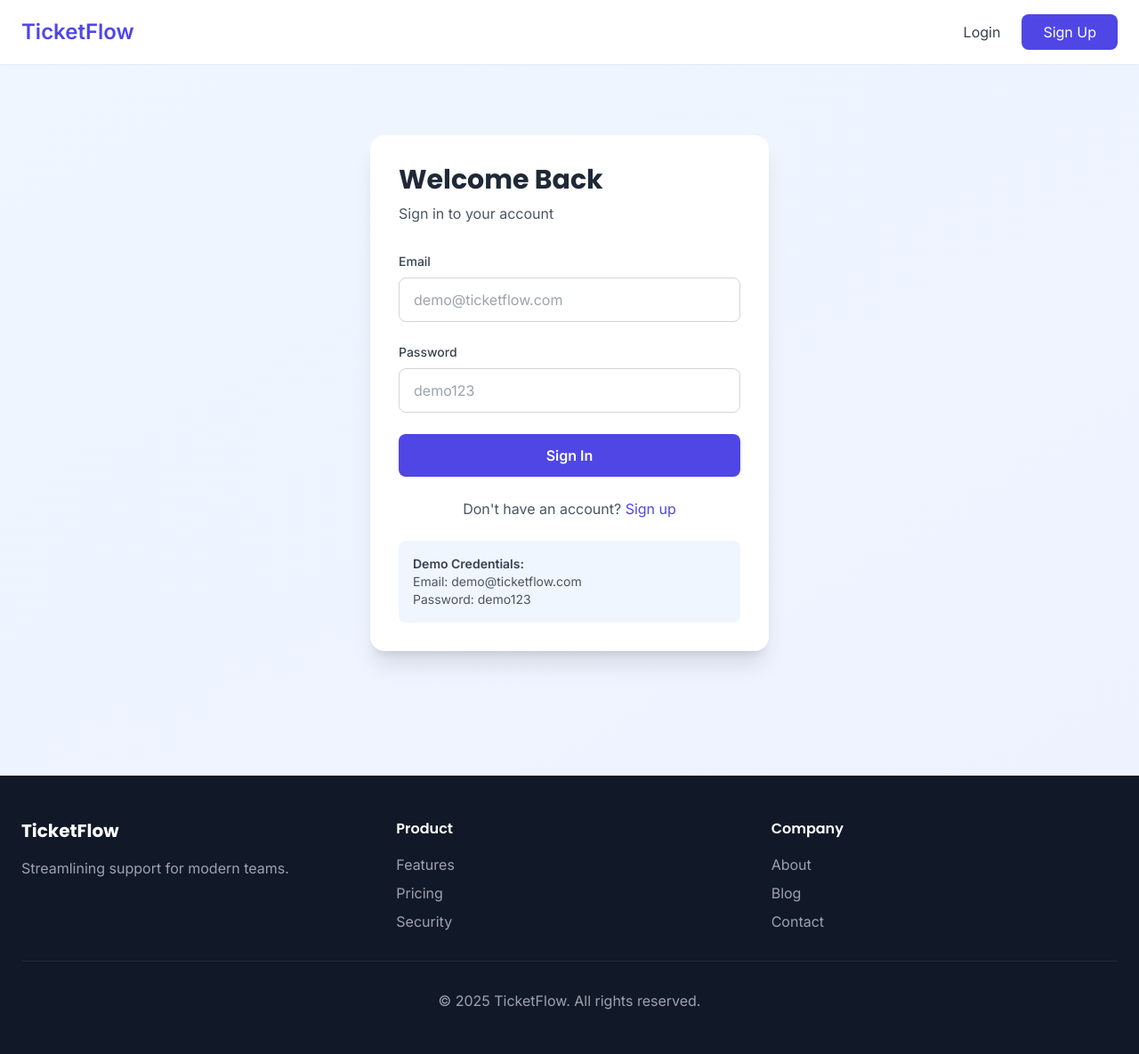
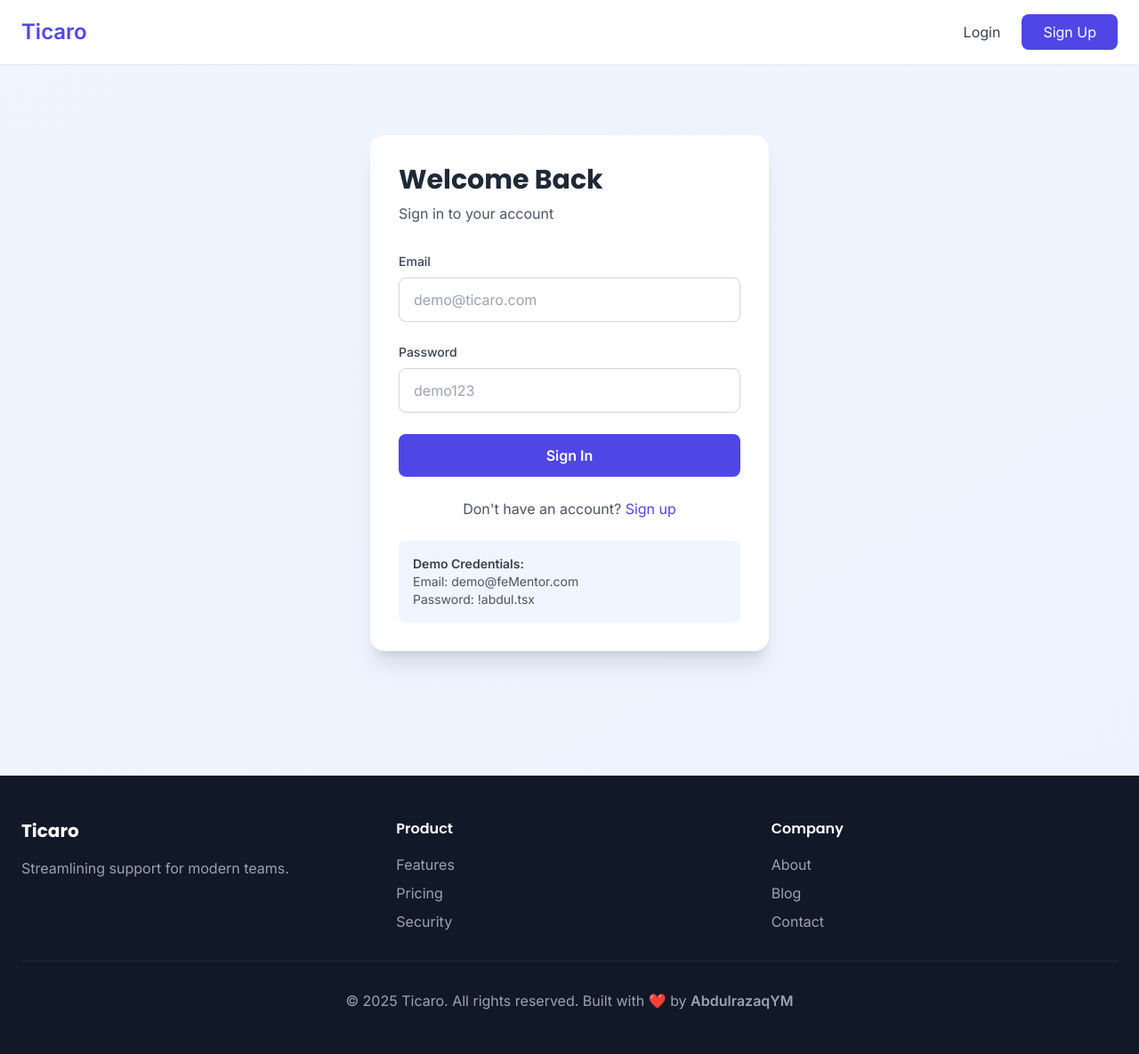
Before and after one commit to AbdulrazaqYusuf01/Ticaro-Twig, a PHP site: page /login in a window 1280 px wide. Shown: the whole page at 89% size. Run offline with PHP 8.4, Linux system fonts and the light colour scheme; some libraries are stand-ins or nearby versions.

Commit message:
final commit

```diff
--- a/config/config.php
+++ b/config/config.php
@@ -1,12 +1,12 @@
 <?php
 
 return [
-    'app_name' => 'TicketFlow',
+    'app_name' => 'Ticaro',
     'base_url' => 'http://localhost:8000',
     'storage_path' => __DIR__ . '/../storage',
     'templates_path' => __DIR__ . '/../templates',
     'demo_credentials' => [
-        'email' => 'demo@ticketflow.com',
-        'password' => 'demo123'
+        'email' => 'demo@feMentor.com',
+        'password' => '!abdul.tsx'
     ]
 ];
--- a/public/index.php
+++ b/public/index.php
@@ -7,21 +7,18 @@ use App\Controllers\AuthController;
 use App\Controllers\DashboardController;
 use App\Controllers\TicketController;
 
-// Initialize Twig
 $loader = new \Twig\Loader\FilesystemLoader(__DIR__ . '/../templates');
 $twig = new \Twig\Environment($loader, [
-    'cache' => false, // Disable cache for development
+    'cache' => false,
     'debug' => true
 ]);
 
-// Add debug extension
+
 $twig->addExtension(new \Twig\Extension\DebugExtension());
 
-// Simple routing
 $uri = parse_url($_SERVER['REQUEST_URI'], PHP_URL_PATH);
 $method = $_SERVER['REQUEST_METHOD'];
 
-// Route handling
 try {
     if ($uri === '/' && $method === 'GET') {
         $controller = new HomeController($twig);
--- a/src/Controllers/AuthController.php
+++ b/src/Controllers/AuthController.php
@@ -46,7 +46,7 @@ class AuthController extends BaseController
                 $this->setFlash('success', 'Login successful!');
                 $this->redirect('/dashboard');
             } else {
-                $errors['general'] = 'Invalid credentials. Try demo@ticketflow.com / demo123';
+                $errors['general'] = 'Invalid credentials. Try demo@ticaro.com / demo123';
             }
         }
 
--- a/src/Controllers/BaseController.php
+++ b/src/Controllers/BaseController.php
@@ -10,7 +10,7 @@ class BaseController
     {
         $this->twig = $twig;
 
-        // Start session if not already started
+
         if (session_status() === PHP_SESSION_NONE) {
             session_start();
         }
@@ -18,11 +18,11 @@ class BaseController
 
     protected function render($template, $data = [])
     {
-        // Add global data available to all templates
+
         $data['user'] = $_SESSION['user'] ?? null;
         $data['flash'] = $_SESSION['flash'] ?? [];
 
-        // Clear flash messages after displaying
+
         unset($_SESSION['flash']);
 
         return $this->twig->render($template, $data);
--- a/src/Database/Database.php
+++ b/src/Database/Database.php
@@ -11,12 +11,10 @@ class Database
     {
         $this->storagePath = __DIR__ . '/../../storage/';
 
-        // Create storage directory if it doesn't exist
-        if (!is_dir($this->storagePath)) {
+            if (!is_dir($this->storagePath)) {
             mkdir($this->storagePath, 0777, true);
         }
 
-        // Initialize empty files if they don't exist
         $this->initializeStorage();
     }
 
@@ -39,7 +37,7 @@ class Database
             }
         }
 
-        // Initialize default tickets
+
         $ticketsFile = $this->storagePath . 'tickets.json';
         $tickets = json_decode(file_get_contents($ticketsFile), true);
 
--- a/templates/base.html.twig
+++ b/templates/base.html.twig
@@ -3,12 +3,8 @@
 <head>
     <meta charset="UTF-8">
     <meta name="viewport" content="width=device-width, initial-scale=1.0">
-    <title>{% block title %}TicketFlow - Ticket Management System{% endblock %}</title>
-
-    {# Tailwind CSS CDN #}
+    <title>{% block title %}Ticaro - Ticket Management System{% endblock %}</title>
     <script src="https://cdn.tailwindcss.com"></script>
-
-    {# Google Fonts #}
     <link rel="preconnect" href="https://fonts.googleapis.com">
     <link rel="preconnect" href="https://fonts.gstatic.com" crossorigin>
     <link href="https://fonts.googleapis.com/css2?family=Poppins:wght@400;500;600;700;800&family=Inter:wght@400;500;600&display=swap" rel="stylesheet">
@@ -50,7 +46,6 @@
 <body>
     {% include 'components/header.html.twig' %}
 
-    {# Flash Messages #}
     {% if flash %}
         {% for message in flash %}
             <div class="fixed top-4 right-4 z-50 animate-slide-in flash-message">
@@ -80,7 +75,6 @@
     {% include 'components/footer.html.twig' %}
 
     <script>
-        // Auto-hide flash messages
         setTimeout(() => {
             document.querySelectorAll('.flash-message').forEach(el => {
                 el.style.opacity = '0';
@@ -89,7 +83,6 @@
             });
         }, 4000);
 
-        // Mobile menu toggle
         document.getElementById('mobile-menu-btn')?.addEventListener('click', function() {
             const menu = document.getElementById('mobile-menu');
             menu.classList.toggle('hidden');
--- a/templates/components/footer.html.twig
+++ b/templates/components/footer.html.twig
@@ -2,7 +2,7 @@
     <div class="max-w-[1440px] mx-auto px-6">
         <div class="grid md:grid-cols-3 gap-8 mb-8">
             <div>
-                <h3 class="text-xl font-bold mb-4">TicketFlow</h3>
+                <h3 class="text-xl font-bold mb-4">Ticaro</h3>
                 <p class="text-gray-400">Streamlining support for modern teams.</p>
             </div>
             <div>
@@ -23,7 +23,7 @@
             </div>
         </div>
         <div class="border-t border-gray-800 pt-8 text-center text-gray-400">
-            © {{ "now"|date("Y") }} TicketFlow. All rights reserved.
+            © {{ "now"|date("Y") }} Ticaro. All rights reserved. Built with ❤️ by <span class="font-bold">AbdulrazaqYM</span>
         </div>
     </div>
 </footer>
--- a/templates/components/header.html.twig
+++ b/templates/components/header.html.twig
@@ -2,7 +2,7 @@
     <div class="max-w-[1440px] mx-auto px-6 py-4">
         <div class="flex items-center justify-between">
             <a href="/" class="text-2xl font-bold text-indigo-600">
-                TicketFlow
+                Ticaro
             </a>
 
             <nav class="hidden md:flex items-center gap-6">
--- a/templates/pages/dashboard.html.twig
+++ b/templates/pages/dashboard.html.twig
@@ -1,6 +1,6 @@
 {% extends 'base.html.twig' %}
 
-{% block title %}Dashboard - TicketFlow{% endblock %}
+{% block title %}Dashboard - Ticaro{% endblock %}
 
 {% block body %}
 <div class="min-h-screen bg-gradient-to-br from-blue-50 to-indigo-50">
--- a/templates/pages/login.html.twig
+++ b/templates/pages/login.html.twig
@@ -23,7 +23,7 @@
                         name="email"
                         value="{{ email|default('') }}"
                         class="w-full px-4 py-3 rounded-lg border {% if errors.email %}border-red-500{% else %}border-gray-300{% endif %} focus:outline-none focus:ring-2 focus:ring-indigo-500"
-                        placeholder="demo@ticketflow.com"
+                        placeholder="demo@ticaro.com"
                     />
                     {% if errors.email %}
                         <p class="text-red-500 text-sm mt-1">{{ errors.email }}</p>
@@ -54,8 +54,8 @@
 
             <div class="mt-6 p-4 bg-blue-50 rounded-lg">
                 <p class="text-sm text-gray-700"><strong>Demo Credentials:</strong></p>
-                <p class="text-sm text-gray-600">Email: demo@ticketflow.com</p>
-                <p class="text-sm text-gray-600">Password: demo123</p>
+                <p class="text-sm text-gray-600">Email: demo@feMentor.com</p>
+                <p class="text-sm text-gray-600">Password: !abdul.tsx</p>
             </div>
         </div>
     </div>
```
Also changed, not shown: templates/pages/landing.html.twig (+6 -7 lines), storage/tickets.json, storage/users.json.
